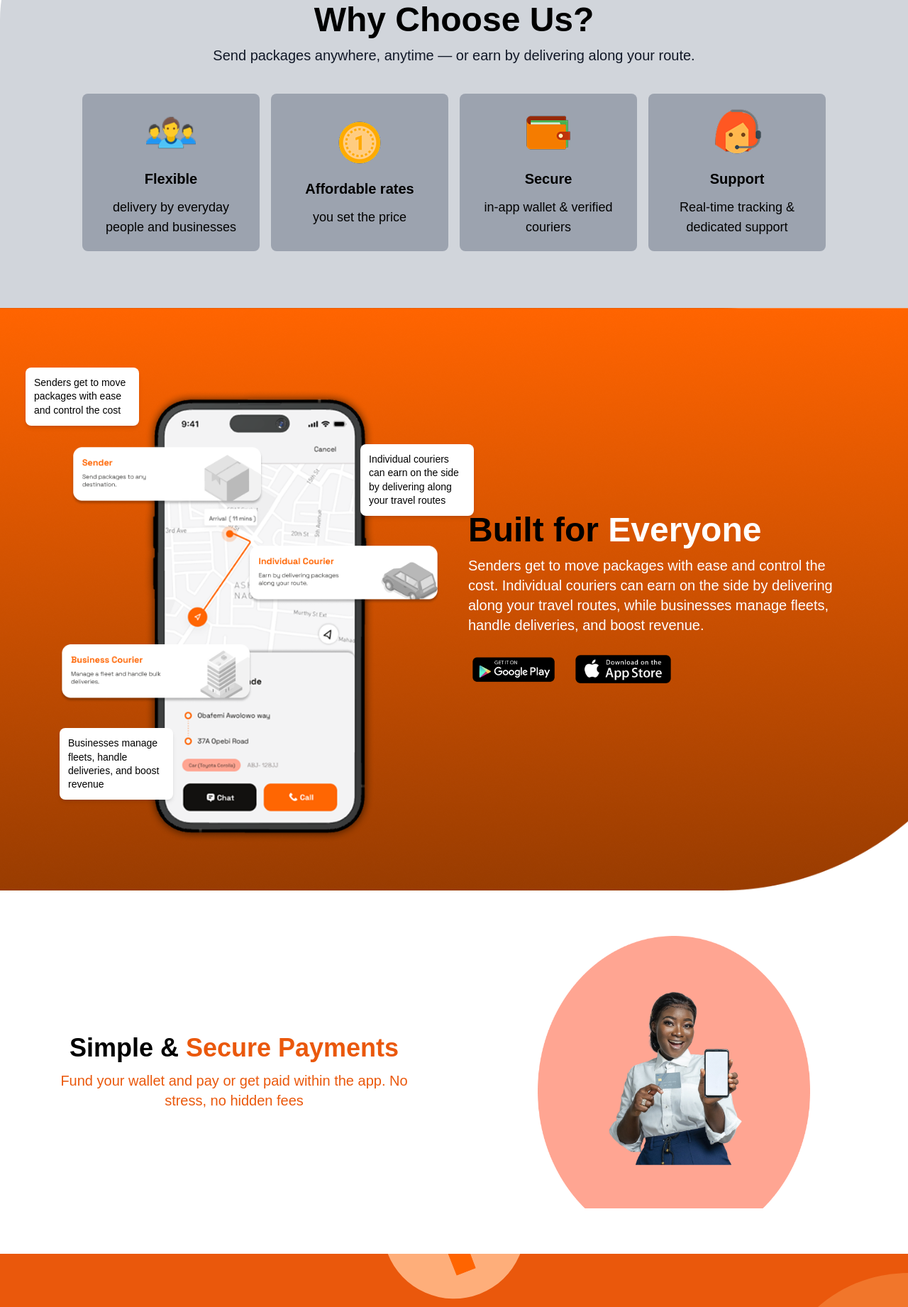
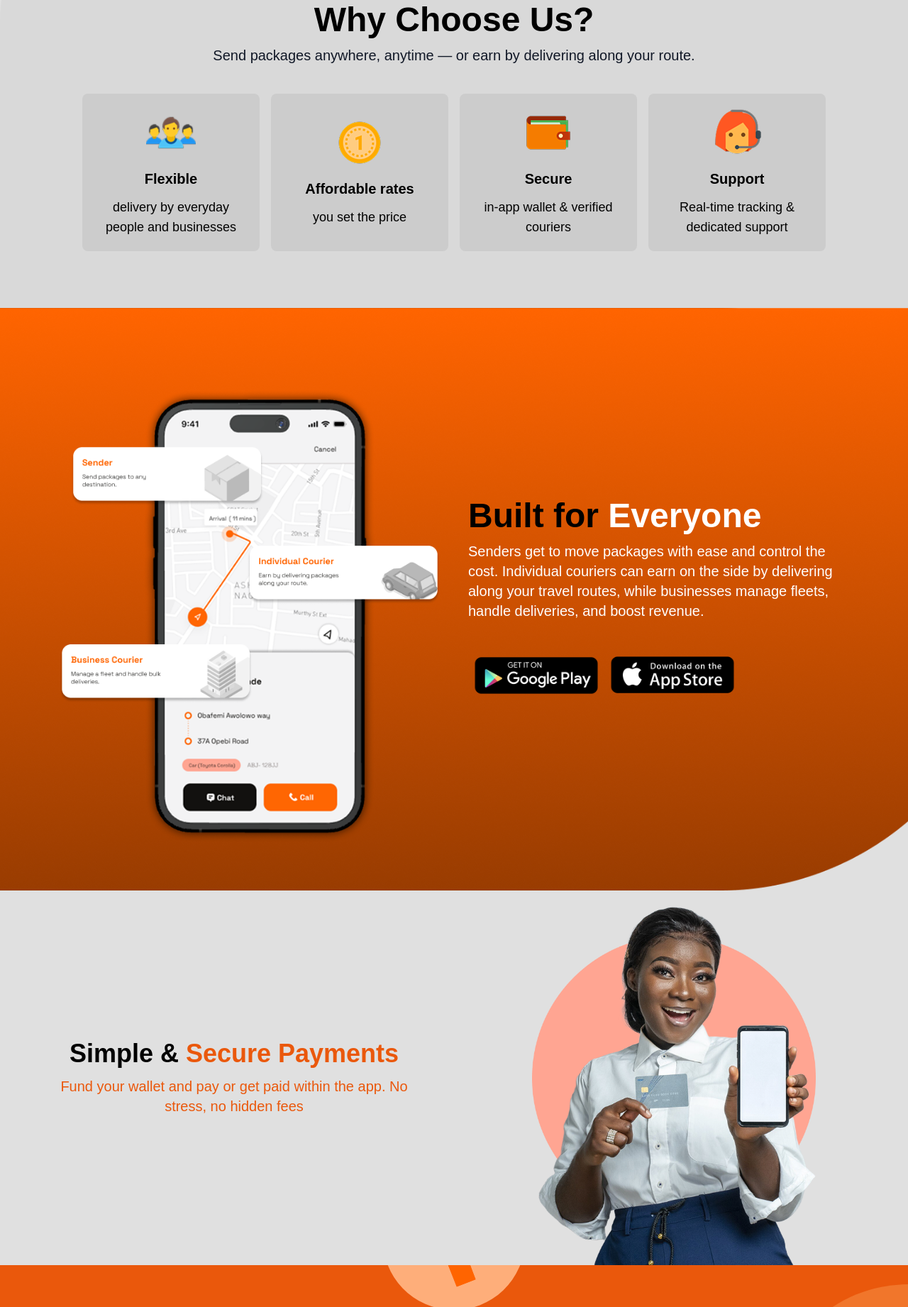
Before and after one commit to mazi-samuel/routag, a website: page index.html in a window 1280 px wide. Shown: the part 1800-3642 px from the top of the page at 71% size. Drawn offline with nearby package versions, Linux system fonts and the light colour scheme; a web font is replaced by a local one.

Commit message:
few moments away from perfect

```diff
--- a/index.html
+++ b/index.html
@@ -34,7 +34,7 @@
       };
     </script>
   </head>
-  <body class="font-uber">
+  <body class="font-uber bg-[#E0E0E0]">
     <!-- Main Content Section-->
     <main
       class="pl-40 pt-8 bg-hero bg-cover bg-top w-full min-h-screen relative"
@@ -113,7 +113,7 @@
   </section>
 
   <section>
-    <div class="flex flex-col items-center bg-gray-300 px-5 py-10 md:px-10 md:py-20 text-center mt-24 sm:rounded-tl-[200px]">
+    <div class="flex flex-col items-center bg-[#D9D9D9] px-5 py-10 md:px-10 md:py-20 text-center mt-24 sm:rounded-tl-[200px]">
       <div class="mb-10 mt-12 md:mt-24">
         <h1 class="text-4xl md:text-5xl font-semibold mb-3 text-black">Why Choose Us?</h1>
         <p class="text-lg md:text-xl text-gray-900 font-light">
@@ -122,22 +122,22 @@
         </p>
       </div>
       <div class="grid grid-cols-2 gap-4 w-auto sm:w-[68rem] lg:grid-cols-4 justify-center px-5 sm:items-stretch">
-        <div class="bg-gray-400 p-4 rounded-lg flex flex-col items-center justify-center text-center w-auto sm:w-full sm:h-full">
+        <div class="bg-[#CCCCCC] p-4 rounded-lg flex flex-col items-center justify-center text-center w-auto sm:w-full sm:h-full">
           <img src="./images/User Group Skin Type 7.png" alt="User Group Skin Type 7" class="max-w-20 h-auto mb-4" />
           <h4 class="text-xl font-semibold mb-3 text-black">Flexible</h4>
           <p class="text-lg font-medium text-black">delivery by everyday people and businesses</p>
         </div>
-        <div class="bg-gray-400 p-5 rounded-lg flex flex-col items-center justify-center text-center w-full h-full">
+        <div class="bg-[#CCCCCC] p-5 rounded-lg flex flex-col items-center justify-center text-center w-full h-full">
           <img src="./images/Cheap.png" alt="Cheap" class="max-w-20 h-auto mb-4" />
           <h4 class="text-xl font-semibold mb-3 text-black">Affordable rates</h4>
           <p class="text-lg font-medium text-black">you set the price</p>
         </div>
-        <div class="bg-gray-400 p-5 rounded-lg flex flex-col items-center justify-center text-center w-full h-full">
+        <div class="bg-[#CCCCCC] p-5 rounded-lg flex flex-col items-center justify-center text-center w-full h-full">
           <img src="./images/Wallet.png" alt="wallet" class="max-w-20 h-auto mb-4" />
           <h4 class="text-xl font-semibold mb-3 text-black">Secure</h4>
           <p class="text-lg font-medium text-black">in-app wallet & verified couriers</p>
         </div>
-        <div class="bg-gray-400 p-5 rounded-lg flex flex-col items-center justify-center text-center w-full h-full">
+        <div class="bg-[#CCCCCC] p-5 rounded-lg flex flex-col items-center justify-center text-center w-full h-full">
           <img src="./images/Technical Support.png" alt="Group 59" class="max-w-20 h-auto mb-4" />
           <h4 class="text-xl font-semibold mb-3 text-black">Support</h4>
           <p class="text-lg font-medium text-black">Real-time tracking & dedicated support</p>
@@ -150,15 +150,6 @@
     <div class="flex flex-col-reverse md:flex-row items-center justify-between gap-10 w-full max-w-6xl mx-auto px-5">
       <div class="w-full md:w-1/2 relative mt-10 md:mt-0">
         <img src="./images/Group 66.png" alt="phone" class="w-full"/>
-        <div class="absolute top-5 -left-12 bg-white p-3 shadow-md rounded-lg text-sm leading-snug w-40 hidden lg:block">
-          Senders get to move packages with ease and control the cost
-        </div>
-        <div class="absolute top-32 -right-12 bg-white p-3 shadow-md rounded-lg text-sm leading-snug w-40 hidden lg:block">
-          Individual couriers can earn on the side by delivering along your travel routes
-        </div>
-        <div class="absolute bottom-16 left-0 bg-white p-3 shadow-md rounded-lg text-sm leading-snug w-40 hidden lg:block">
-          Businesses manage fleets, handle deliveries, and boost revenue
-        </div>
       </div>
       <div class="w-full md:w-1/2 text-center md:text-left">
         <h1 class="text-4xl md:text-5xl font-semibold mb-3 text-white"><span class="text-black">Built for</span> Everyone</h1>
@@ -168,16 +159,22 @@
           travel routes, while businesses manage fleets, handle deliveries,
           and boost revenue.
         </p>
-        <div class="flex justify-center md:justify-start gap-4">
-          <a href="https://play.google.com/store/games?hl=en">
-            <img src="./images/[CITYPNG.COM]Get It On Google Play & Download App Store Buttons - 1500x1500 1 (1).png"
-              alt="Google Play" class="h-12"/>
-          </a>
-          <a href="https://www.apple.com/app-store/">
-            <img src="./images/[CITYPNG.COM]Get It On Google Play & Download App Store Buttons - 1500x1500 2.png"
-              alt="App Store" class="h-12"/>
-          </a>
-        </div>
+        <div class="flex items-center mt-10">
+        <a href="https://play.google.com/store/games?hl=en">
+          <img
+            src="images/[CITYPNG.COM]Get It On Google Play & Download App Store Buttons - 1500x1500 1 (1).png"
+            alt="Google Play"
+            class="w-48"
+          />
+        </a>
+        <a href="https://www.apple.com/app-store/">
+          <img
+            src="images/[CITYPNG.COM]Get It On Google Play & Download App Store Buttons - 1500x1500 2.png"
+            alt="App Store"
+            class="w-48"
+          />
+        </a>
+      </div>
       </div>
     </div>
   </div>
@@ -185,16 +182,16 @@
   <div class="py-16 px-5 flex flex-col md:flex-row items-center justify-center">
     <div class="w-full md:w-1/2 text-center mb-10 md:mb-0">
       <h1 class="text-3xl md:text-4xl font-semibold mb-3 text-black">Simple & <span class="text-orange-600">Secure Payments</span></h1>
-      <p class="text-lg md:text-xl text-orange-600 font-light max-w-lg mx-auto">
+      <p class="text-lg md:text-xl text-orange-600 text-align-left font-light max-w-lg mx-auto">
         Fund your wallet and pay or get paid within the app. No stress, no
         hidden fees
       </p>
     </div>
     <div class="w-full md:w-1/2 flex justify-center">
-      <div class="relative w-72 h-72 md:w-96 md:h-96">
-        <img src="./images/Ellipse 73.png" alt="" class="w-full h-full"/>
-        <div class="absolute top-1/2 left-1/2 transform -translate-x-1/2 -translate-y-1/2">
-          <img src="./images/image 10.png" alt="" class="w-64 md:w-80"/>
+      <div class="relative w-[400px] h-[400px]">
+        <img src="./images/Ellipse 73.png" alt="image" class="w-auto"/>
+        <div class="absolute top-[82px] bottom-0 left-1/2 w-[400px] transform -translate-x-1/2 -translate-y-1/2">
+          <img src="./images/image 10.png" alt="" class="w-[800px]"/>
         </div>
       </div>
     </div>
```
